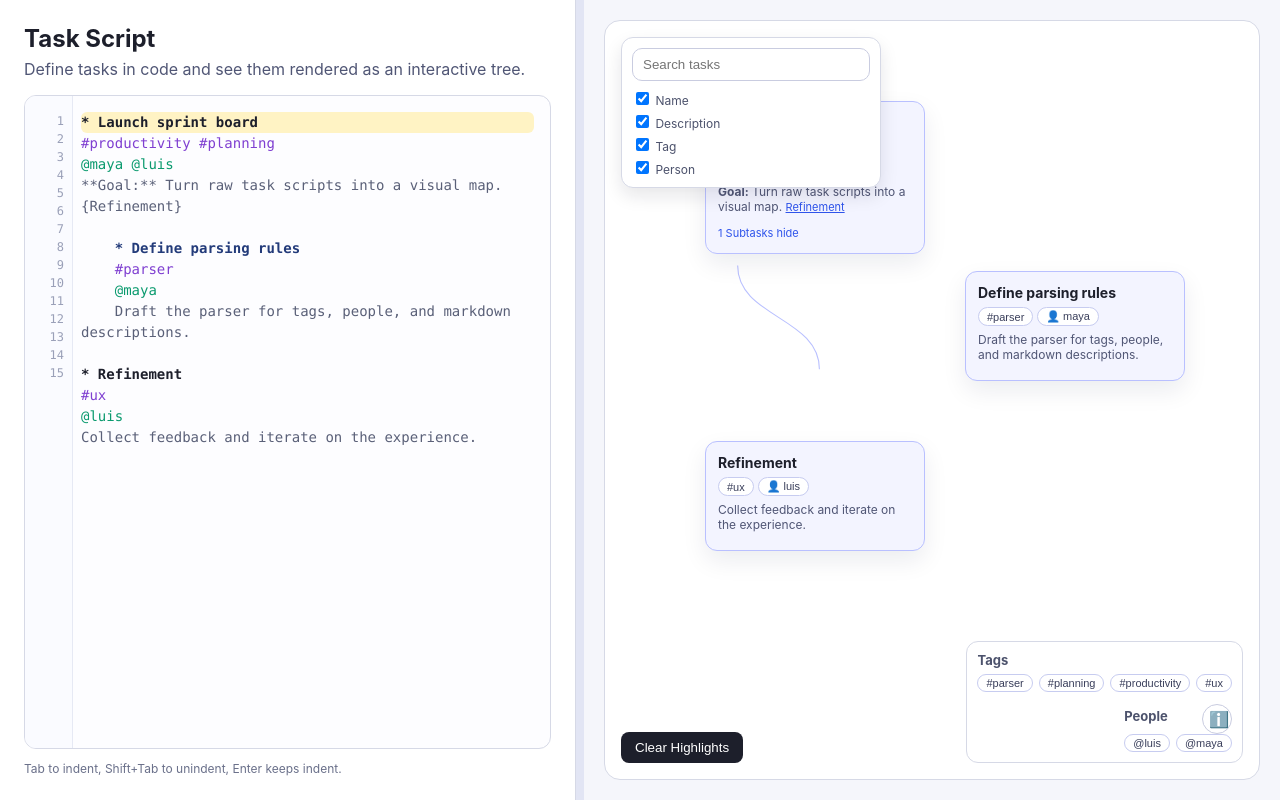
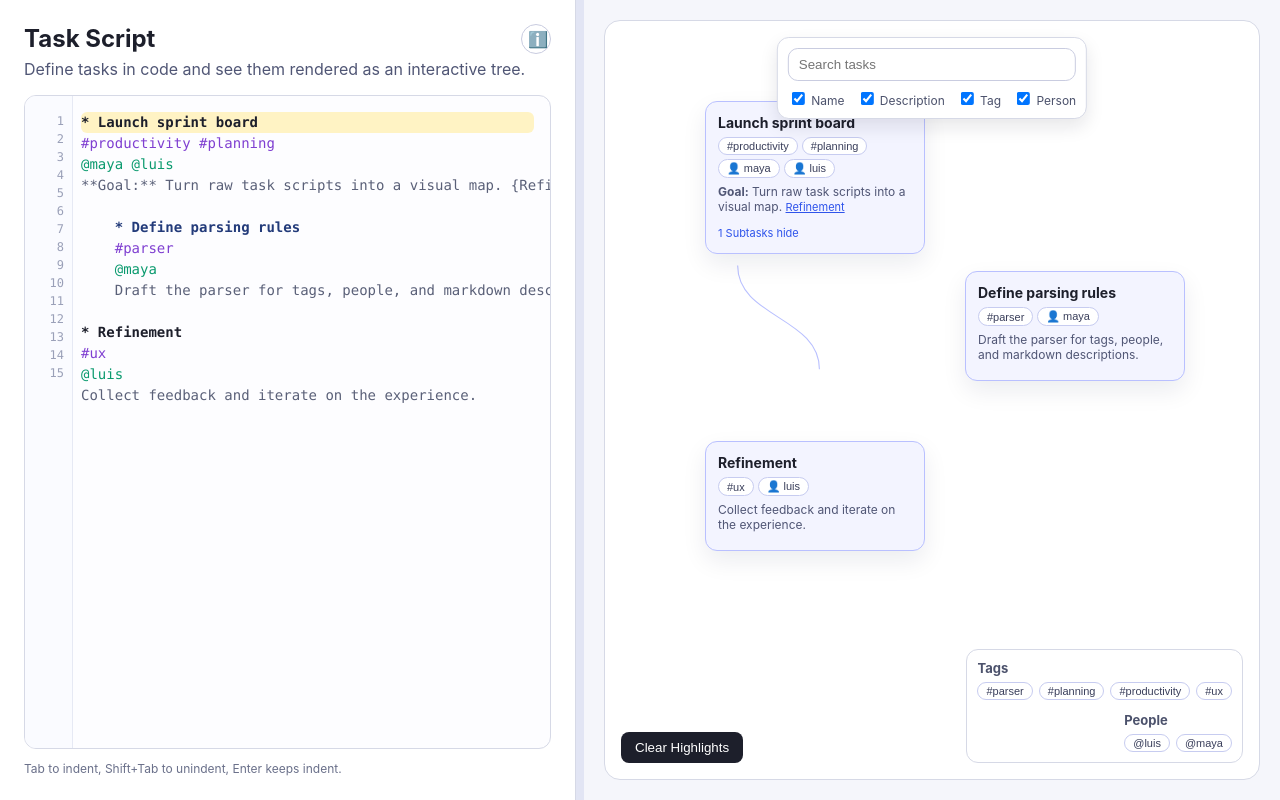
Before and after one commit to fhorinek/codex_test, a plain HTML site: page index.html in a window 1280 px wide. Drawn offline with Linux system fonts and the light colour scheme.

Commit message:
Adjust canvas overlays and help text

```diff
--- a/index.html
+++ b/index.html
@@ -12,6 +12,7 @@
       <header>
         <h1>Task Script</h1>
         <p>Define tasks in code and see them rendered as an interactive tree.</p>
+        <button id="help-button" class="info-button editor-info" aria-haspopup="dialog" aria-expanded="false" aria-label="Syntax help">ℹ️</button>
       </header>
       <div class="editor-wrapper">
         <div id="line-numbers" class="line-numbers" aria-hidden="true"></div>
@@ -48,7 +49,6 @@
           <div>
             <div class="legend-header">
               <h3>People</h3>
-              <button id="help-button" class="info-button" aria-haspopup="dialog" aria-expanded="false" aria-label="Syntax help">ℹ️</button>
             </div>
             <div id="person-list" class="pill-list"></div>
           </div>
@@ -64,9 +64,9 @@
             <li><strong>* Task name</strong> starts a new task. Indent subtasks with 4 spaces.</li>
             <li><strong>#tags</strong> and <strong>@people</strong> lines are optional.</li>
             <li>Use <strong>{Task Name}</strong> to reference another task.</li>
-            <li>Description supports <strong>bold</strong>, <em>italic</em>, <u>underline</u>, <mark>highlight</mark>, lists, checkboxes, tables, images, and links.</li>
+            <li>Markdown formatting examples (write exactly as shown):</li>
           </ul>
-          <pre class="help-example">* Onboard client\n#launch #priority\n@maya\n**Bold**, *italic*, __underline__, ==highlight==\n- List item\n- [x] Checkbox\n| Col | Val |\n| --- | --- |\n| A | 1 |\n{Onboard client}</pre>
+          <pre class="help-example">Bold\n**bold**\n\nItalic\n*italic*\n\nUnderline\n__underline__\n\nHighlight\n==highlight==\n\nList\n- item\n- [x] checkbox\n\nTable\n| Col | Val |\n| --- | --- |\n| A | 1 |\n\nImage\n![alt](url)\n\nLink\n[title](https://example.com)\n\nTask reference\n{Task name}</pre>
         </div>
       </div>
     </section>
--- a/styles.css
+++ b/styles.css
@@ -65,8 +65,9 @@ body {
   font-variant-ligatures: none;
   font-size: 14px;
   line-height: 1.5;
-  white-space: pre-wrap;
+  white-space: pre;
   word-wrap: break-word;
+  overflow-x: auto;
 }
 
 #task-editor {
@@ -83,7 +84,7 @@ body {
   font-size: 14px;
   line-height: 1.5;
   outline: none;
-  white-space: pre-wrap;
+  white-space: pre;
   overflow: auto;
 }
 
@@ -190,6 +191,16 @@ body {
   gap: 12px;
 }
 
+.editor-panel header {
+  position: relative;
+}
+
+.editor-info {
+  position: absolute;
+  top: 0;
+  right: 0;
+}
+
 .info-button {
   width: 30px;
   height: 30px;
@@ -215,7 +226,8 @@ body {
 .graph-search {
   position: absolute;
   top: 16px;
-  left: 16px;
+  left: 50%;
+  transform: translateX(-50%);
   background: #ffffff;
   border: 1px solid #d6d9e6;
   border-radius: 12px;
@@ -233,8 +245,9 @@ body {
 }
 
 .search-options {
-  display: grid;
-  gap: 4px;
+  display: flex;
+  gap: 12px;
+  justify-content: center;
   margin-top: 8px;
   font-size: 12px;
   color: #4c526c;
```
